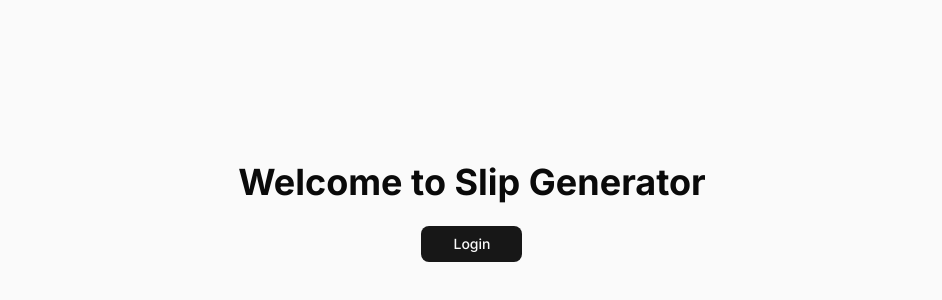
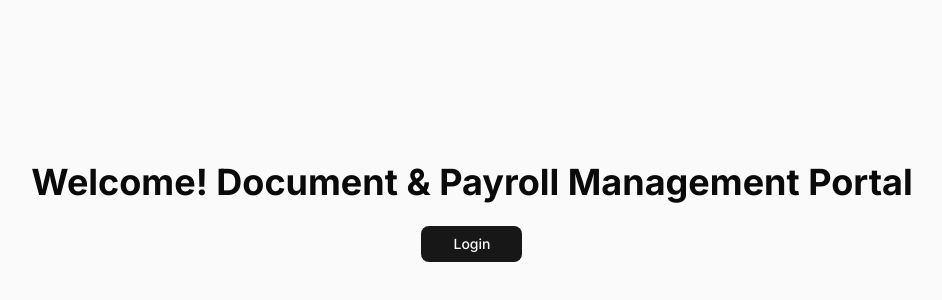
Before and after one commit to arnab-git-404/DocsPlus, a Next.js app: page / in a window 1280 px wide. Shown: the part 188-488 px from the top of the page, without its empty margins (168-1110 px from the left). Built offline with nearby package versions, Linux system fonts and the light colour scheme; no server answers.

Commit message:
Update page.tsx

```diff
--- a/app/page.tsx
+++ b/app/page.tsx
@@ -12,7 +12,7 @@ export default function Home() {
   return (
     <div className="flex min-h-screen items-center justify-center bg-zinc-50 font-sans dark:bg-black">
   <div className="text-center space-y-6">
-    <h1 className="text-4xl font-bold">Welcome to Slip Generator</h1>
+    <h1 className="text-4xl font-bold">Welcome! Document & Payroll Management Portal</h1>
     <div className="flex justify-center">
       <Button
         onClick={() => router.push('/login')}
```
